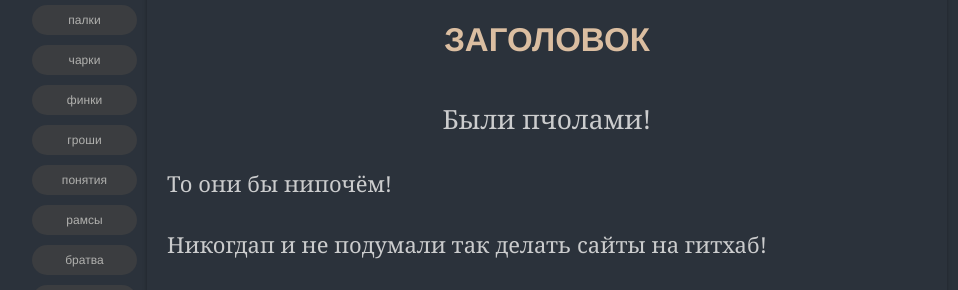
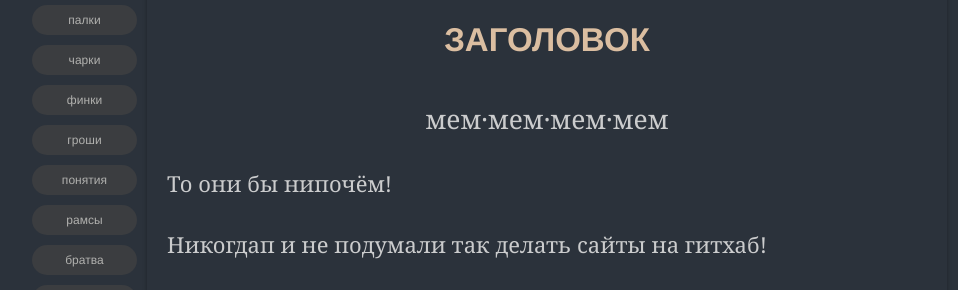
Before and after one commit to GrandHamster/Patsansky_rasklad, a Jekyll site: the page built from _posts/2021-01-25-test.markdown, in a window 1280 px wide and 900 px high, scrolled down 618 px. Shown: the part 159-449 px from the top of the window, without its empty margins (93-1051 px from the left). Built offline with Jekyll 4.4.1, drawn with Linux system fonts in a browser that asks for light colours; some web fonts are replaced.

Commit message:
Update 2021-01-25-test.markdown

```diff
--- a/_posts/2021-01-25-test.markdown
+++ b/_posts/2021-01-25-test.markdown
@@ -11,7 +11,7 @@ author: Armando Maynez
 
 ---
 <h2 style="text-align: center;">ЗАГОЛОВОК</h2>
-<p style="text-align: center;"><big>Были пчолами!</big></p>
+<p style="text-align: center;"><big>мем·мем·мем·мем</big></p>
 
 То они бы нипочём!
 
```
